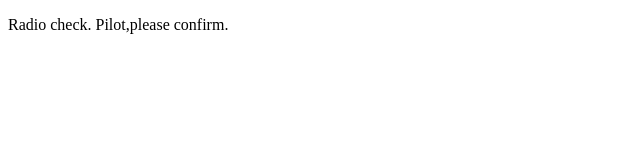
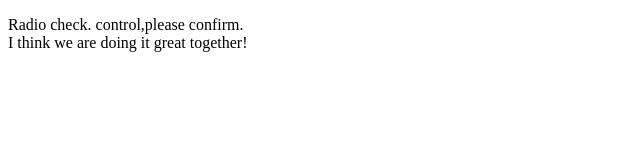
Before and after one commit to arevathi125/communication-log-control, a plain HTML site: page index.html in a window 1280 px wide. Shown: the whole page, without its empty margins (0-640 px from the left). Drawn offline with Linux system fonts and the light colour scheme.

Commit message:
changed the body in communication-log-control

```diff
--- a/index.html
+++ b/index.html
@@ -2,6 +2,6 @@
 <html lang="en">
 </head>
 <body>
- <p>Radio check. Pilot,please confirm.</p>
+ <p>Radio check. control,please confirm.<br> I think we are doing it great together!</p>
 </body>
 </html>
```
